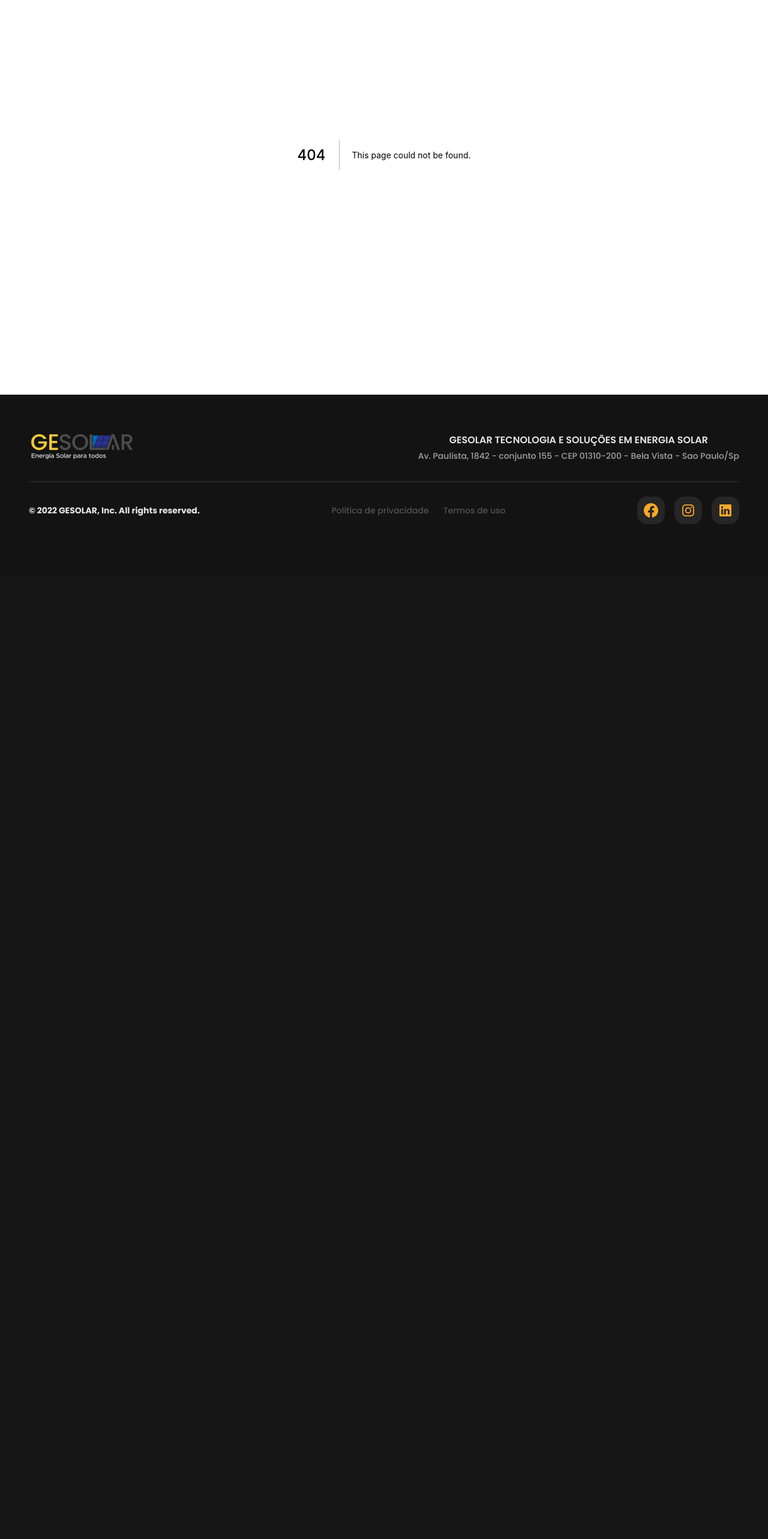
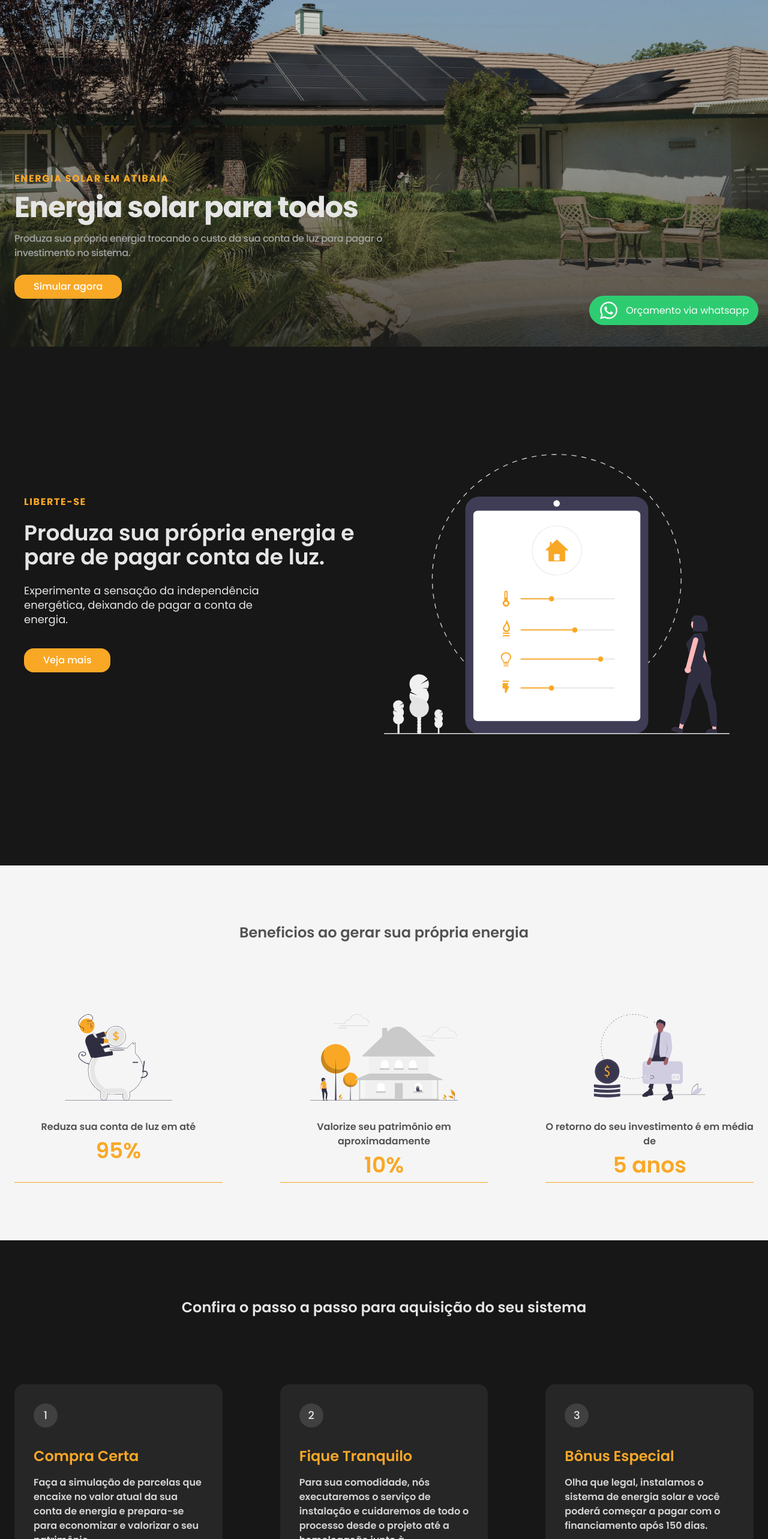
Before and after one commit to Kenjisla/sprint1gesolar, a Next.js app: page /energia-solar-em-atibaia in a window 1280 px wide. Before the commit this address had no page. Shown: the part 234-2800 px from the top of the page at 60% size. Before the commit the page ends 1196 px from the top, so only its background shows below. Built offline with nearby package versions, Linux system fonts and the light colour scheme.

Commit message:
adding cities pages

```diff
--- a/src/components/HeroSection.tsx
+++ b/src/components/HeroSection.tsx
@@ -15,7 +15,7 @@ export function HeroSection({ titlePerCity = null, title, subtitle, buttonLabel,
                 <div className="w-full max-w-[1450px] mx-auto h-full px-6 pb-20 flex items-end justify-start ">
                     <div className="flex flex-col gap-6">
                         <div className="flex flex-col gap-4">
-                            {titlePerCity && <h2 className="block text-sun-500 text-base leading-4 font-bold tracking-widest uppercase mb-6">{titlePerCity}</h2>}
+                            {titlePerCity && <h2 className="block text-sun-500 text-base leading-4 font-bold tracking-widest uppercase">{titlePerCity}</h2>}
                             <h1 className="text-4xl font-bold text-neutral-200 tracking-tight leading-10 md:text-5xl">
                                 {title}
                             </h1>
--- /dev/null
+++ b/src/pages/energia-solar-em-atibaia.tsx
@@ -0,0 +1,181 @@
+import { FaWhatsapp } from "react-icons/fa";
+import { HomePageFormWhite } from "../components/Forms/HomePageFormWhite";
+import { HeroSection } from "../components/HeroSection";
+import InfoSection from "../components/InfoSection";
+import { HomeObjectOne, HomeObjectThree, HomeObjectTwo } from "../components/InfoSection/data";
+
+export default function AtibaiaPage() {
+    return (
+        <>
+        <HeroSection
+            titlePerCity="Energia solar em Atibaia"
+            title="Energia solar para todos"
+            subtitle="Produza sua própria energia trocando o custo da sua conta
+            de luz para pagar o investimento no sistema."
+            buttonLink="/#calculator"
+            buttonLabel="Simular agora"
+            imgSrc="/hero-image.jpg"
+        />
+
+        <InfoSection {...HomeObjectOne}/>
+
+        <div id='advantages' className="bg-neutral-100 h-full min-h-[75vh] w-full  flex items-center justify-center flex-col py-24 px-6">
+          <div className="w-full max-w-[1450px]">
+            <h1 className="text-neutral-600 mb-24 text-2xl leading-tight font-semibold md:text-center md:mb-28 md:text-2xl">
+              Beneficios ao gerar sua própria energia
+            </h1>
+
+            <div className="grid grid-col-1 grid-rows-auto gap-24 md:grid-cols-2 md:grid-rows-2 lg:grid-cols-3 lg:grid-rows-1">
+              <div className="border-l border-sun-500 flex items-start justify-start flex-col px-6 md:py-2 md:px-0 md:border-b md:border-l-0 md:items-center md:justify-center">
+                <div className='mb-8 flex items-start justify-start w-full h-36 md:max-w-full md:items-start md:justify-start'>
+                    <img
+                      className="h-full md:w-full"
+                      src="/pig-money.svg"
+                    />
+                </div>
+
+                <div className="flex flex-col gap-2 w-full h-full md:text-center">
+                  <p className="text-base font-semibold text-neutral-600">Reduza sua conta de luz em até</p>
+                  <span className="block text-4xl text-sun-500 font-semibold">95%</span>
+                </div>
+              </div>
+
+              <div className="border-l border-sun-500 flex items-start justify-start flex-col px-6 md:py-2 md:px-0 md:border-b md:border-l-0 md:items-center md:justify-center">
+                <div className='mb-8 flex items-start justify-start w-full h-36 md:max-w-full md:items-start md:justify-start'>
+                    <img
+                      className="h-full md:w-full"
+                      src="/house.svg"
+                    />
+                </div>
+
+                <div className="flex flex-col gap-2 w-full h-full md:text-center">
+                  <p className="text-base font-semibold text-neutral-600">
+                    Valorize seu patrimônio em aproximadamente
+                  </p>
+                  <span className="block text-4xl text-sun-500 font-semibold">
+                    10%
+                  </span>
+                </div>
+              </div>
+
+              <div className="border-l border-sun-500 flex items-start justify-start flex-col px-6 md:py-2 md:px-0 md:border-b md:border-l-0 md:items-center md:justify-center">
+                <div className='mb-8 flex items-start justify-start w-full h-36 md:max-w-full md:items-start md:justify-start'>
+                    <img
+                      className="h-full md:w-full"
+                      src="/payback.svg"
+                    />
+                </div>
+
+                <div className="flex flex-col gap-2 w-full h-full md:text-center">
+                  <p className="text-base font-semibold text-neutral-600">
+                    O retorno do seu investimento é em média de
+                  </p>
+                  <span className="block text-4xl text-sun-500 font-semibold">
+                    5 anos
+                  </span>
+                </div>
+              </div>
+            </div>
+          </div>
+        </div>
+
+        <div className="bg-neutral-900 h-full min-h-[75vh] w-full flex items-center justify-center flex-col py-24 px-6">
+          <div className="w-full max-w-[1450px]">
+            <h1 className="text-neutral-200 mb-24 text-2xl leading-tight font-semibold md:text-center md:mb-28 md:text-2xl">
+                Confira o passo a passo para aquisição do seu sistema
+            </h1>
+
+            <div className="grid grid-col-1 grid-rows-auto gap-24 md:grid-cols-2 md:grid-rows-2 lg:grid-cols-3 lg:grid-rows-1">
+              <div className="flex items-start justify-start flex-col">
+                <div className="flex flex-col gap-8 w-full h-full bg-neutral-800 p-8 rounded-2xl">
+                  <div>
+                    <span className="text-lg bg-neutral-700 w-10 h-10 flex items-center justify-center text-neutral-200 rounded-full font-medium">
+                      1
+                    </span>
+                  </div>
+
+                  <div className="flex flex-col gap-4">
+                    <strong className="block text-2xl text-sun-500 font-semibold">
+                      Compra Certa
+                    </strong>
+                    <p className="text-base font-semibold text-neutral-300">
+                      Faça a simulação de parcelas que encaixe no valor atual da sua
+                      conta de energia e prepara-se para economizar e valorizar o seu patrimônio
+                    </p>
+                  </div>
+                </div>
+              </div>
+
+              <div className="flex items-start justify-start flex-col">
+                <div className="flex flex-col gap-8 w-full h-full bg-neutral-800 p-8 rounded-2xl">
+                  <div>
+                    <span className="text-lg bg-neutral-700 w-10 h-10 flex items-center justify-center text-neutral-200 rounded-full font-medium">
+                      2
+                    </span>
+                  </div>
+
+                  <div className="flex flex-col gap-4">
+                    <strong className="block text-2xl text-sun-500 font-semibold">
+                      Fique Tranquilo
+                    </strong>
+                    <p className="text-base font-semibold text-neutral-300">
+                      Para sua comodidade, nós executaremos o serviço de instalação
+                      e cuidaremos de todo o processo desde o projeto até a homologação junto à concessionária de energia.
+                    </p>
+                  </div>
+                </div>
+              </div>
+
+              <div className="flex items-start justify-start flex-col">
+                <div className="flex flex-col gap-8 w-full h-full bg-neutral-800 p-8 rounded-2xl">
+                  <div>
+                    <span className="text-lg bg-neutral-700 w-10 h-10 flex items-center justify-center text-neutral-200 rounded-full font-medium">
+                      3
+                    </span>
+                  </div>
+
+                  <div className="flex flex-col gap-4">
+                    <strong className="block text-2xl text-sun-500 font-semibold">
+                      Bônus Especial
+                    </strong>
+                    <p className="text-base font-semibold text-neutral-300">
+                      Olha que legal, instalamos o sistema de energia solar e você
+                      poderá começar a pagar com o financiamento após 150 dias.
+                    </p>
+                  </div>
+                </div>
+              </div>
+            </div>
+          </div>
+        </div>
+
+        <div id="calculator" className="w-full bg-neutral-200 min-h-[800px] flex items-center justify-center">
+          <div className="flex items-center justify-center flex-col w-full h-full px-6 md:py-24 md:px-4">
+            <h1 className="text-neutral-600 mb-12 text-3xl leading-tight font-semibold md:text-center md:mb-16 md:text-4xl">
+              Calcular sistema
+            </h1>
+
+            <HomePageFormWhite />
+          </div>
+        </div>
+
+        <InfoSection {...HomeObjectTwo}/>
+
+
+        <InfoSection {...HomeObjectThree}/>
+
+        <a
+          className="flex items-center justify-center gap-3 px-4 py-2 max-w-[200px] fixed bottom-4 right-4 bg-[#2ecc71] text-neutral-50 z-50 rounded-full md:max-w-full md:bottom-6 hover:bg-[#29b765] hover:text-neutral-300 focus:outline-none transition-colors duration-200"
+          href="https://api.whatsapp.com/send?phone=5511941279117"
+          target="_blank"
+          rel="noreferrer"
+        >
+          <span className="flex items-center justify-center">
+              <FaWhatsapp size={33}/>
+          </span>
+
+          <span>Orçamento via whatsapp</span>
+        </a>
+      </>
+    )
+}
```
